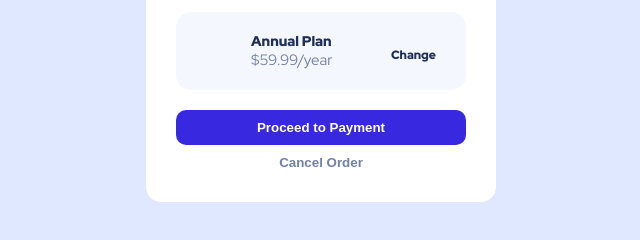
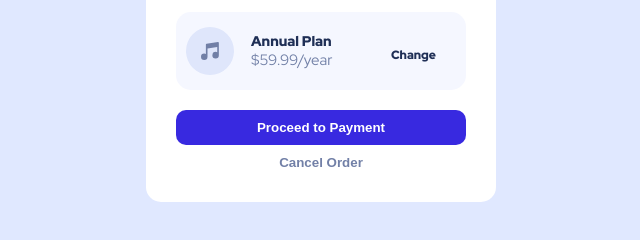
Before and after one commit to Enzomf/Desafios, a plain HTML site: page index.html in a window 1280 px wide. Shown: the part 456-696 px from the top of the page, without its empty margins (319-959 px from the left). Drawn offline with Linux system fonts and the light colour scheme.

Commit message:
Update css.css

```diff
--- a/css/css.css
+++ b/css/css.css
@@ -19,7 +19,7 @@ body {
     display: flex;
     align-items: center;
     justify-content: center;
-    background-image: url(./imagens/pattern-background-desktop.svg);
+    background-image: url(../imagens/pattern-background-desktop.svg);
     background-repeat: repeat-x;
     background-color: #e0e8ff;
 }
@@ -54,7 +54,7 @@ section.conteudo {
 }
 
 .change {
-    background-image: url(imagens/icon-music.svg);
+    background-image: url(../imagens/icon-music.svg);
     background-repeat: no-repeat;
     background-position: center left 10px;
     background-color: #f5f7ff;
```
